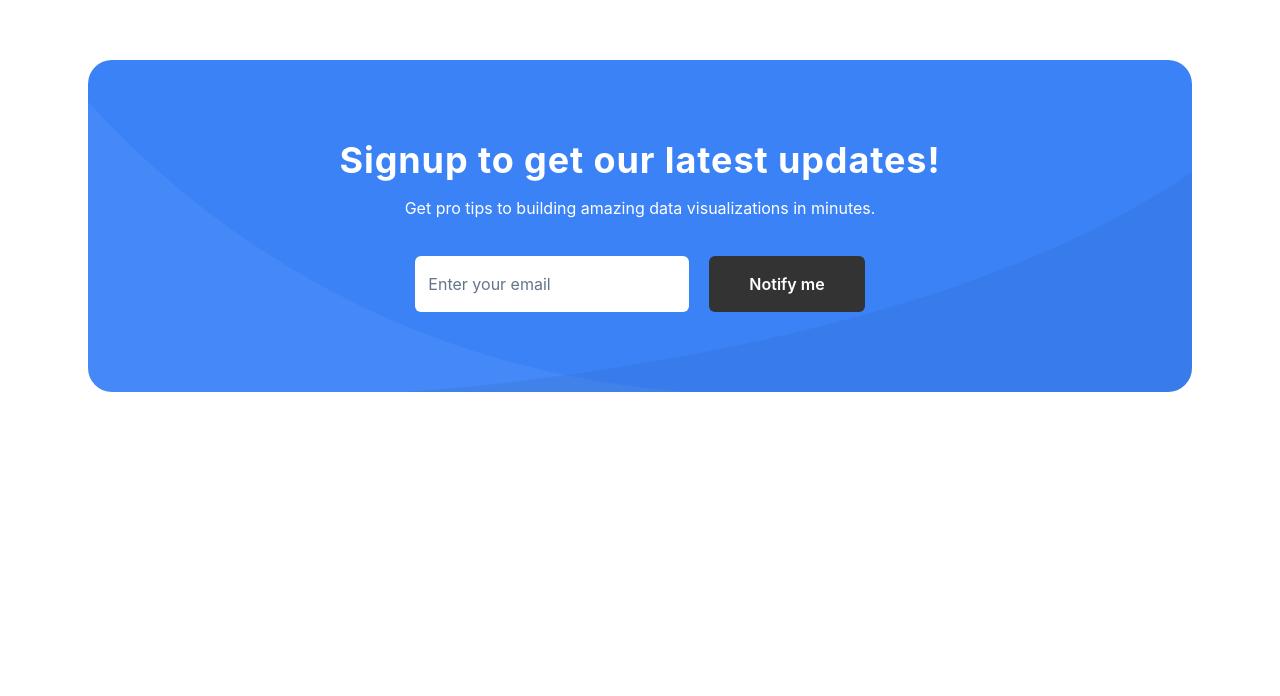
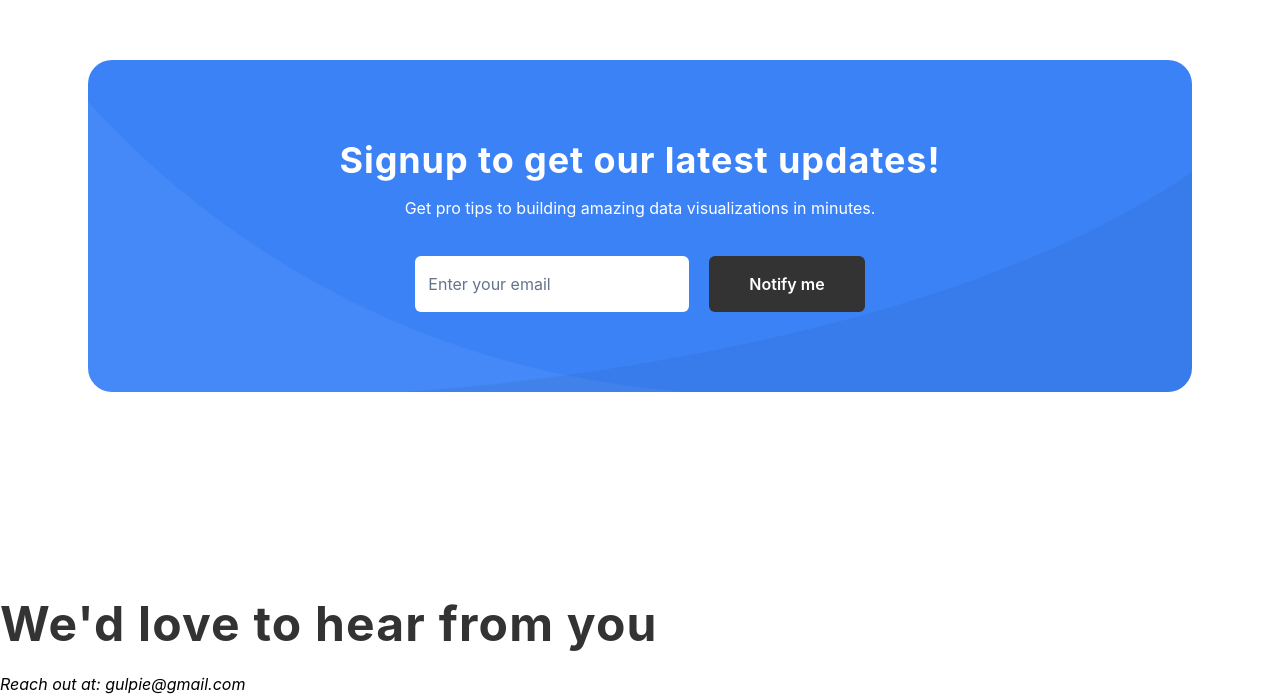
Before and after one commit to mollerjorge/gulpie-web, a website: page public/index.html in a window 1280 px wide. Shown: the part 7379-8075 px from the top of the page. Before the commit the page ends 7979 px from the top, so only its background shows below. Drawn offline with Linux system fonts and the light colour scheme.

Commit message:
Added 'Contact Us' section to index.html

```diff
--- a/public/index.html
+++ b/public/index.html
@@ -1450,6 +1450,12 @@
           </div>
         </div>
       </section>
+
+      <section id="contact-us">
+        <h2>We'd love to hear from you</h2>
+
+        <address>Reach out at: <a href="mailto:gulpie@gmail.com">gulpie@gmail.com</a></address>
+      </section>
     </main>
 
     <script type="text/javascript" src="js/gulpie.js"></script>
```
